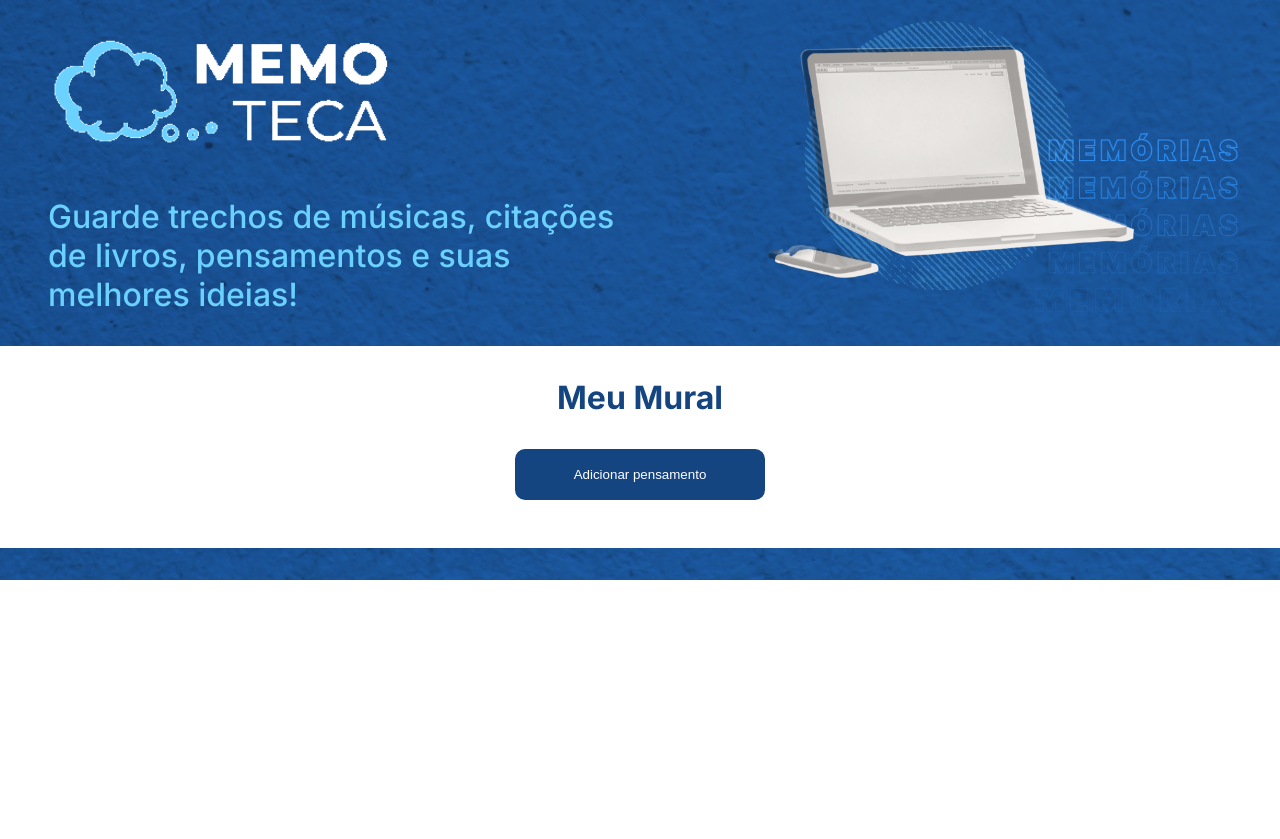
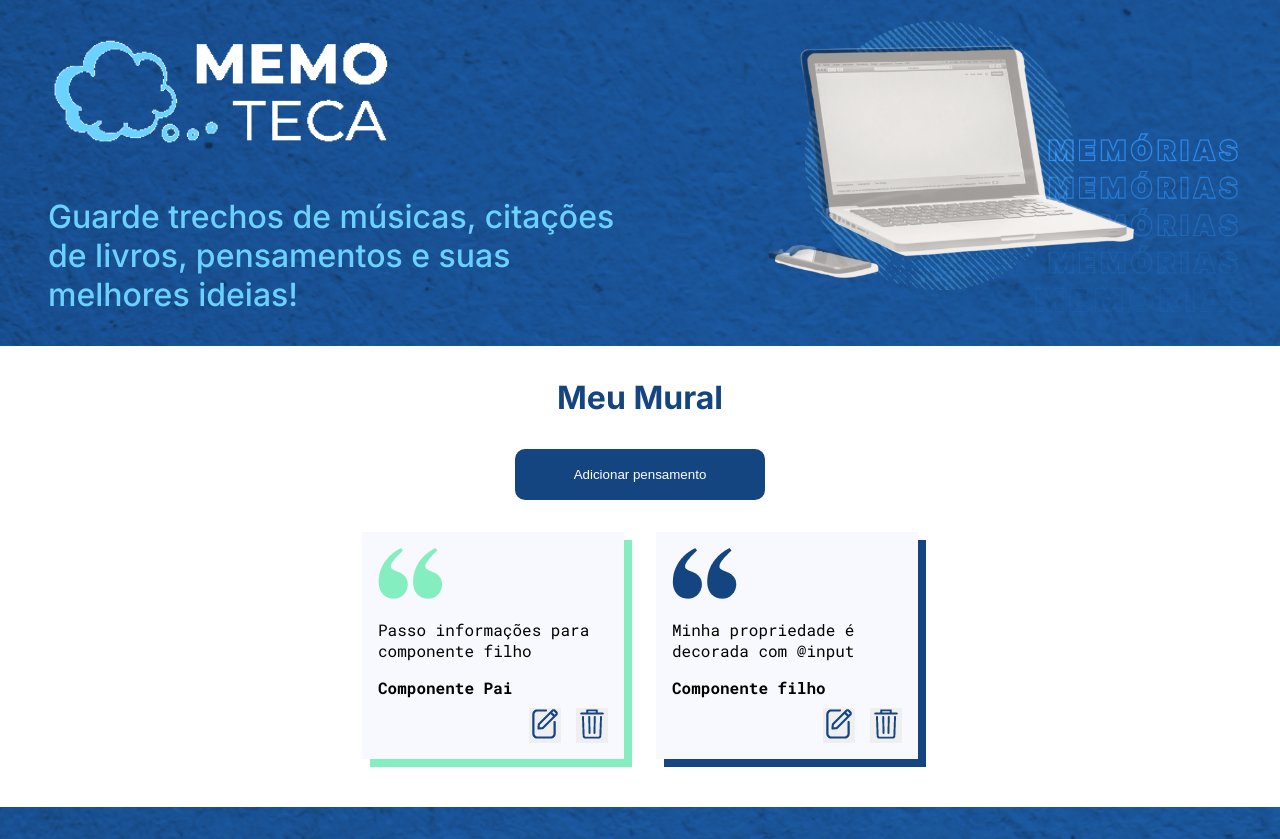
Before and after one commit to vitorcbs/memoteca, an Angular app: page /listarPensamento in a window 1280 px wide. Before the commit the page ends 800 px from the top, so only its background shows below. Built offline with nearby package versions, Linux system fonts and the light colour scheme.

Commit message:
NgFor inserted

```diff
--- a/src/app/componentes/pensamentos/listar-pensamentos/listar-pensamentos.component.html
+++ b/src/app/componentes/pensamentos/listar-pensamentos/listar-pensamentos.component.html
@@ -3,4 +3,9 @@
       <h2 class="ff-inter">Meu Mural</h2>
       <button routerLink="/criarPensamento" class="botao">Adicionar pensamento</button>
   </header>
+  <div class="mural">
+    <div *ngFor="let pensamento of listaPensamentos">
+      <app-pensamento [pensamento] = 'pensamento'></app-pensamento>
+    </div>
+  </div>
 </section>
--- a/src/app/componentes/pensamentos/listar-pensamentos/listar-pensamentos.component.ts
+++ b/src/app/componentes/pensamentos/listar-pensamentos/listar-pensamentos.component.ts
@@ -7,6 +7,18 @@ import { Component, OnInit } from '@angular/core';
 })
 export class ListarPensamentosComponent implements OnInit {
 
+  listaPensamentos = [
+    {
+      conteudo: 'Passo informações para componente filho',
+      autoria: 'Componente Pai',
+      modelo: 'modelo3'
+    },
+    {
+      conteudo: 'Minha propriedade é decorada com @input',
+      autoria: 'Componente filho',
+      modelo: 'modelo1'
+    }
+  ]
   constructor() { }
 
   ngOnInit(): void {
--- a/src/app/componentes/pensamentos/pensamento/pensamento.component.css
+++ b/src/app/componentes/pensamentos/pensamento/pensamento.component.css
@@ -0,0 +1,64 @@
+.acoes {
+  display: flex;
+  justify-content: flex-end
+}
+
+.botao-excluir {
+  border: none;
+  cursor: pointer;
+  margin-left: 5px;
+  margin-top: 10px;
+}
+
+.botao-editar {
+  border: none;
+  cursor: pointer;
+  margin-right: 10px;
+  margin-top: 10px;
+}
+
+.pensamento {
+  background-color: #F8F9FE;
+  padding: 1rem;
+  box-sizing: border-box;
+}
+
+.pensamento .conteudo {
+  margin: 1rem auto;
+  word-wrap: break-word;
+}
+
+.pensamento .autoria {
+  word-wrap: break-word;
+}
+
+.modelo1 {
+  box-shadow: 8px 8px 0px #154580;
+}
+
+.modelo2 {
+  box-shadow: 8px 8px 0px #6BD1FF;
+}
+
+.modelo3 {
+  box-shadow: 8px 8px 0px #84EEC1;
+}
+
+.pensamento-g {
+  width: 556px;
+}
+
+.pensamento-p {
+  width: 262px;
+}
+
+@media screen and (max-width: 768px) {
+  .pensamento-g {
+    width: 100%;
+  }
+}
+@media screen and (max-width: 426px) {
+  .pensamento-p {
+    width: 100%;
+  }
+}
--- a/src/app/componentes/pensamentos/pensamento/pensamento.component.html
+++ b/src/app/componentes/pensamentos/pensamento/pensamento.component.html
@@ -1 +1,13 @@
-<p>pensamento works!</p>
+<div class="pensamento {{ pensamento.modelo }} ff-roboto-mono pensamento-p">
+  <img src="../../../../assets/Imagens_do_curso/{{ pensamento.modelo }}.png" alt="Aspas coloridas">
+  <p class="conteudo">{{ pensamento.conteudo }}</p>
+  <p class="autoria"><b>{{ pensamento.autoria }}</b></p>
+  <div class="acoes">
+    <button class="botao-editar">
+      <img src="../../../../assets/Imagens_do_curso/icone-editar.png" alt="Icone de editar">
+    </button>
+    <button class="botao-excluir">
+      <img src="../../../../assets/Imagens_do_curso/icone-excluir.png" alt="Icone de excluir">
+    </button>
+  </div>
+</div>
--- a/src/app/componentes/pensamentos/pensamento/pensamento.component.ts
+++ b/src/app/componentes/pensamentos/pensamento/pensamento.component.ts
@@ -1,4 +1,4 @@
-import { Component, OnInit } from '@angular/core';
+import { Component, Input, OnInit } from '@angular/core';
 
 @Component({
   selector: 'app-pensamento',
@@ -7,10 +7,10 @@ import { Component, OnInit } from '@angular/core';
 })
 export class PensamentoComponent implements OnInit {
 
-  pensamento = {
-    conteudo: 'I love Angular',
-    autoria: 'Vitor',
-    modelo: 'modelo3'
+  @Input() pensamento = {   //agora ela recebe informações do componente pai ListarPensamentos
+    conteudo: '',
+    autoria: '',
+    modelo: ''
   }
 
   constructor() { }
```
